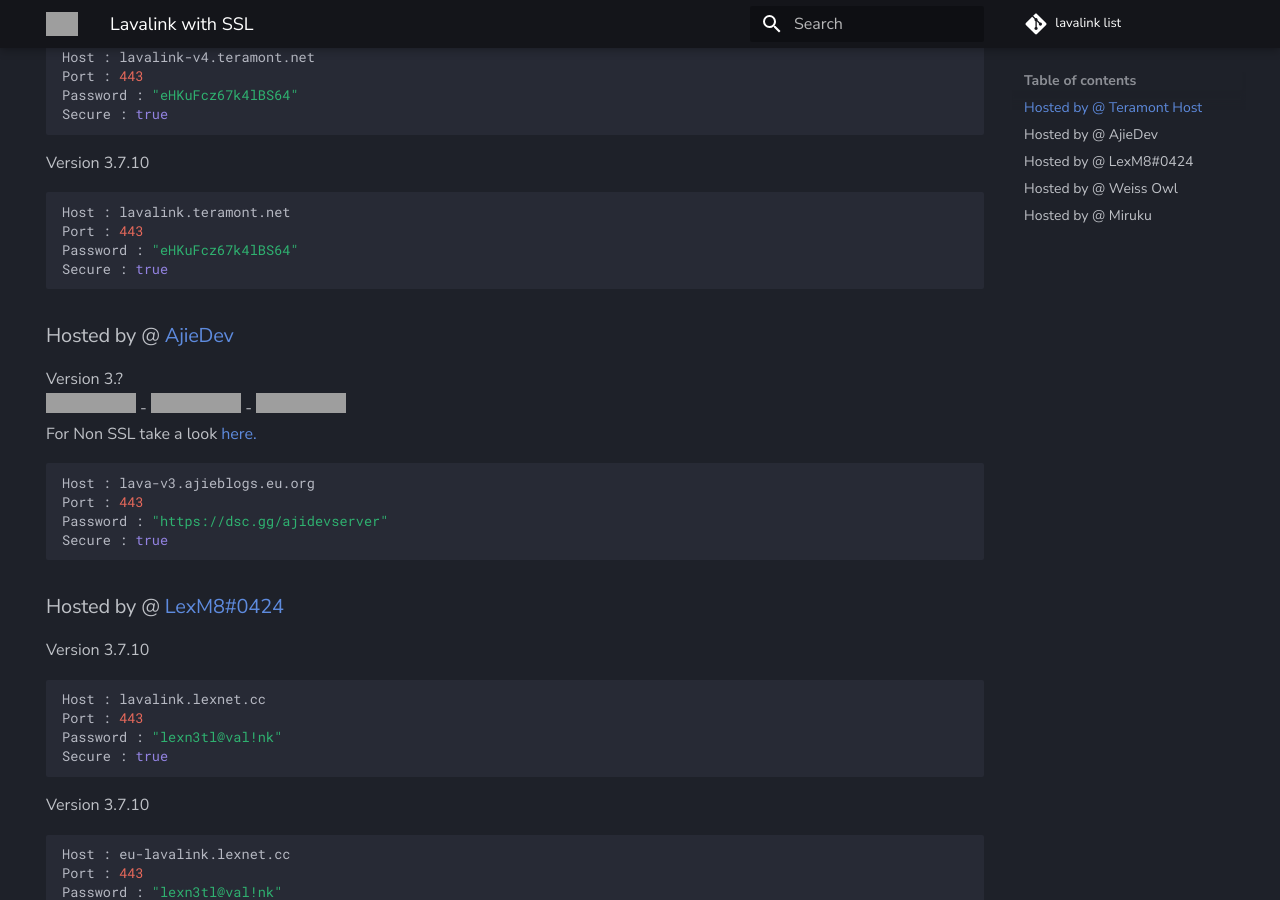
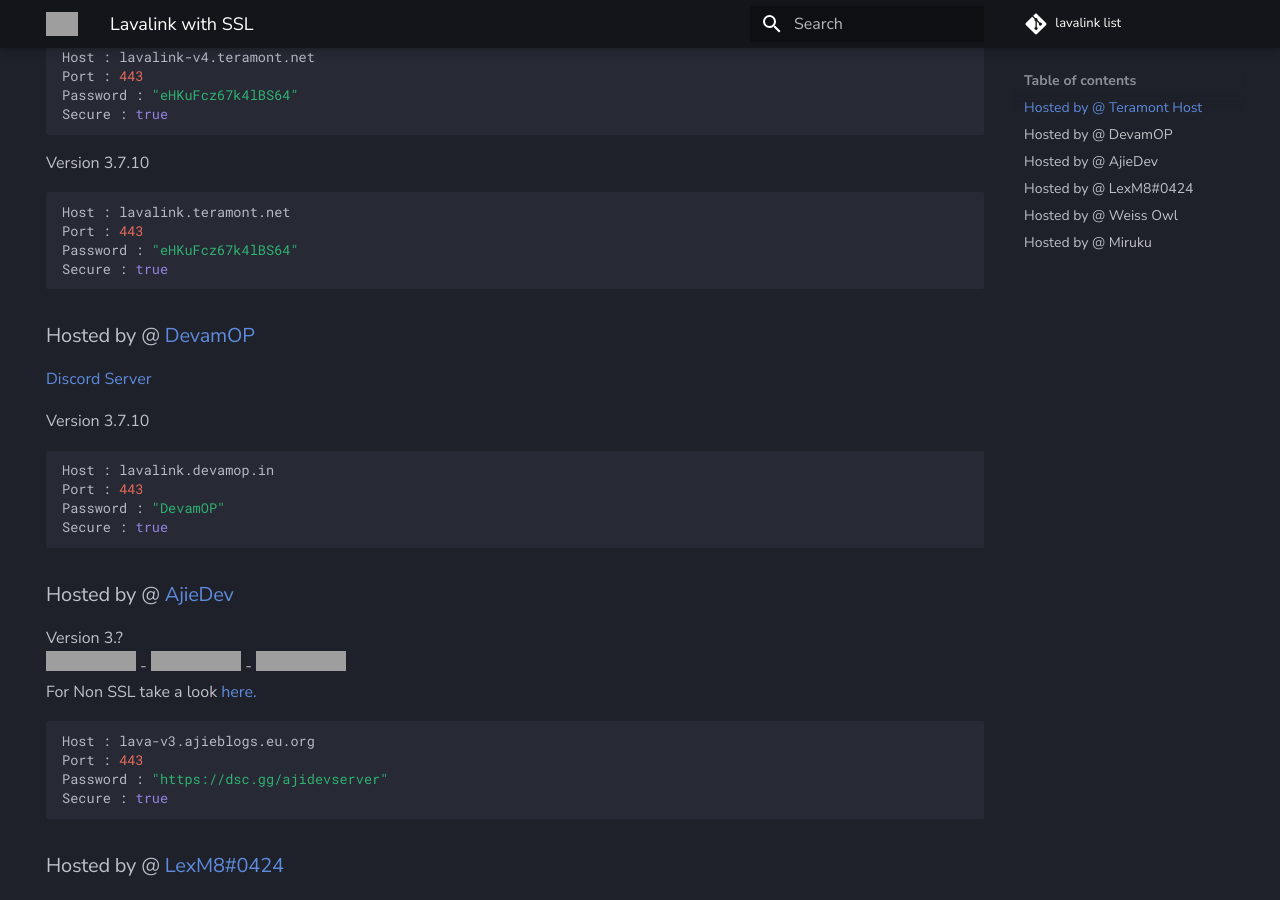
Before and after one commit to DarrenOfficial/lavalink-list, an MkDocs documentation site: the page built from docs/SSL/lavalink-with-ssl.md, in a window 1280 px wide and 900 px high, scrolled down 461 px. Built offline with MkDocs 1.6.1 and Material for MkDocs 9.7.7, drawn with Linux system fonts in a browser that asks for light colours; comment, search, counter and statistics services are not loaded; grey boxes are pictures that could not be loaded.

Commit message:
Update lavalink-with-ssl.md
added DevamOP lavalink

````diff
--- a/docs/SSL/lavalink-with-ssl.md
+++ b/docs/SSL/lavalink-with-ssl.md
@@ -31,6 +31,17 @@ Version 3.7.10
 Host : lavalink.teramont.net
 Port : 443
 Password : "eHKuFcz67k4lBS64"
+Secure : true
+```
+
+### Hosted by @ [DevamOP](https://bit.ly/m/devam)
+[Discord Server](https://dsc.gg./devam)
+
+Version 3.7.10
+```bash
+Host : lavalink.devamop.in
+Port : 443
+Password : "DevamOP"
 Secure : true
 ```
 
````
